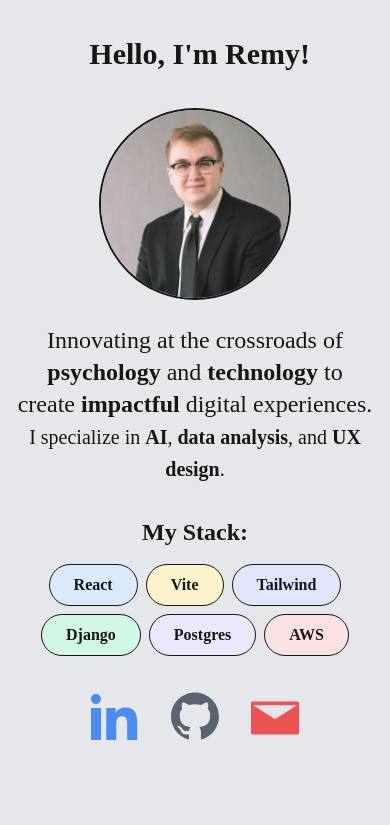
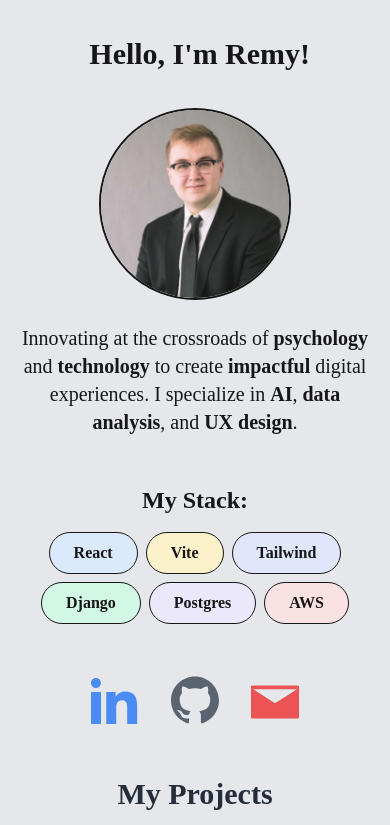
Before and after one commit to remysedlak/portfolio, a React (Vite) app: page / in a window 390 px wide. Shown: the top 825 px of the page. Built offline with nearby package versions, Linux system fonts and the light colour scheme; a web font is replaced by a local one.

Commit message:
mobile sizing look less cluttered

```diff
--- a/src/components/Intro.jsx
+++ b/src/components/Intro.jsx
@@ -62,11 +62,11 @@ function Intro() {
             />
             <div className="text-center flex flex-col sm:flex-col md:flex-col lg:flex-row xl:flex-row items-center space-y-6 lg:space-y-0 lg:space-x-12">
                 <div className="md:flex md:flex-col justify-around w-full rounded-md p-4 text-center ">
-                    <h4 className="text-base text-2xl md:text-2xl lg:text-2xl mt-2 md:max-w-3xl max-w-md mx-auto text-center">
+                    <h4 className="text-base text-xl md:text-2xl lg:text-2xl mt-2 md:max-w-3xl max-w-md  md:max-w-3xl mx-auto text-center">
                         Innovating at the crossroads of <b>psychology</b> and <b>technology</b> to create <b>impactful</b> digital experiences.
                         <p className="inline sm:block text-base text-xl md:text-2xl lg:text-2xl max-w-3xl text-center mt-1 md:mt-8"> I specialize in <b>AI</b>, <b>data analysis</b>, and <b>UX design</b>.</p>
                     </h4>
-                    <div className="flex flex-col h-8 items-center sm:my-4 mb-4 md:my-10 my-8 md:my-16 lg:mt-20 xl:mt-20">
+                    <div className="flex flex-col h-8 items-center sm:my-4 mb-4 md:my-10 my-12 md:my-16 lg:mt-20 xl:mt-20">
                         <p className="text-2xl font-semibold">My Stack:</p>
                         <div className="text-md lg:text-lg flex flex-wrap sm:flex-row md:flex-row lg:flex-grid justify-center my-4 gap-x-2 gap-y-2 md:gap-x-3 md:gap-y-3 lg:gap-x-4 lg:gap-y-4 w-full md:w-2/3 mx-auto">
                             <span className="border opacity-100 border-black dark:border-gray-100 px-6 py-2 bg-blue-100 dark:bg-blue-800 text-black dark:text-gray-300  font-semibold rounded-full">React</span>
@@ -80,7 +80,7 @@ function Intro() {
                 </div>
             </div>
             <div className="mt-12"></div>
-            <div className="md:hidden block flex flex-row space-x-8 py-8 mt-8 items-center justify-center">
+            <div className="md:hidden block flex flex-row space-x-8 py-8 mt-12 items-center justify-center">
                 <a
                     href="https://www.linkedin.com/in/remysedlak/"
                     target="_blank"
--- a/src/components/Portfolio.jsx
+++ b/src/components/Portfolio.jsx
@@ -6,7 +6,7 @@ function Portfolio() {
     return (
         <>
         <div className="">
-            <div className="flex items-center justify-center flex-col text-center px-4 lg:mt-20 md:mt-16 mt-7 ">
+            <div className="flex items-center justify-center flex-col text-center px-4 lg:mt-20 md:mt-16 ">
             <Title>My Projects</Title>
             </div>
             <div className="flex flex-col md:flex-row items-center justify-center mx-8 mb-8">
```
